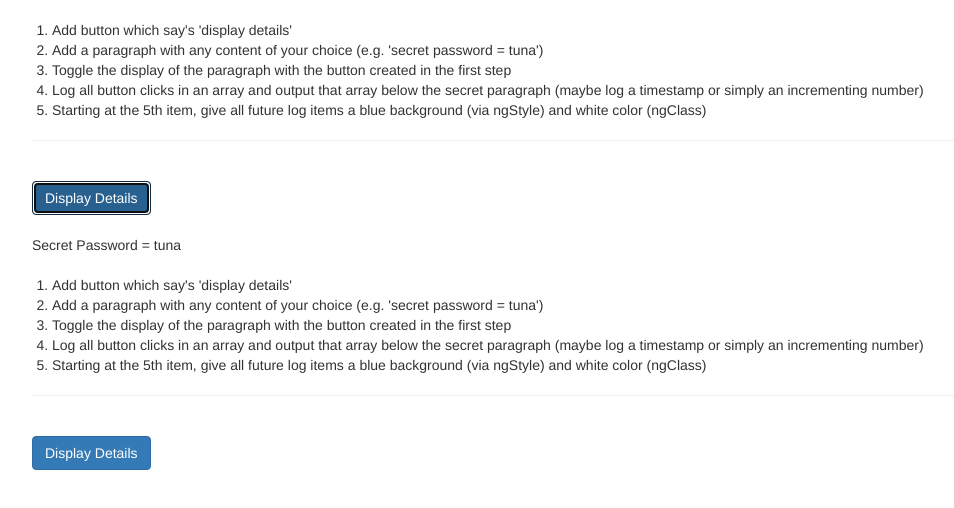
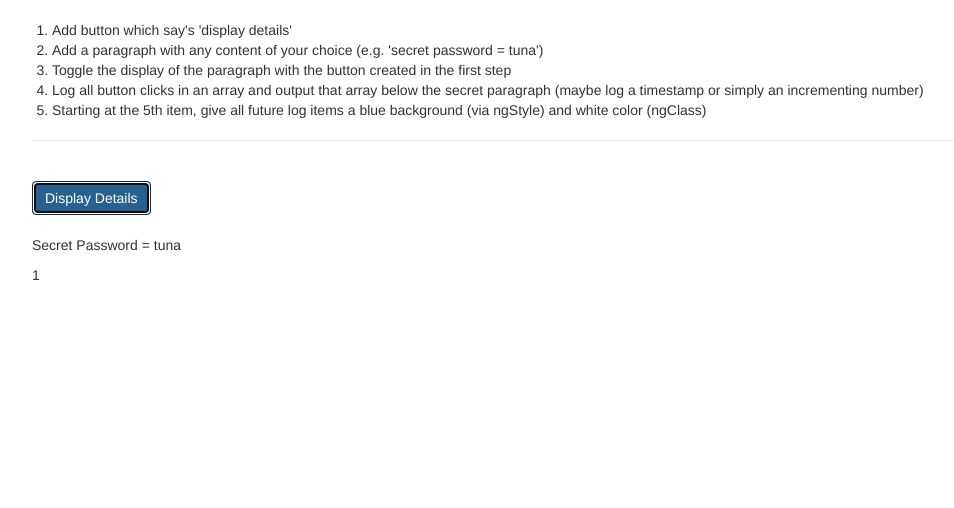
Before and after one commit to WebDevJasonCameron/LearningWebDev_ANGULAR, an Angular app in the folder my-first-app/: page / in a window 1280 px wide. Both pictures are taken after a click on the button "Display Details". Shown: the top 508 px of the page, without its empty margins (38-992 px from the left). Built offline with nearby package versions, Linux system fonts and the light colour scheme.

Commit message:
assignment 3 completed with instructor

```diff
--- a/my-first-app/src/app/assignments/assignments.component.css
+++ b/my-first-app/src/app/assignments/assignments.component.css
@@ -0,0 +1,3 @@
+.white-text {
+  color: yellow;
+}
--- a/my-first-app/src/app/assignments/assignments.component.html
+++ b/my-first-app/src/app/assignments/assignments.component.html
@@ -9,12 +9,24 @@
 </ol>
 <hr>
 
+<!-- <button
+  class="btn btn-primary"
+  style="margin: 20px 0;"
+  (click)="paragraphShow = !paragraphShow">
+    Display Details
+</button> -->
+
 <button
   class="btn btn-primary"
   style="margin: 20px 0;"
-  (click)="toggle()">
+  (click)="onToggleDetails()">
     Display Details
 </button>
 
 <p *ngIf="paragraphShow">{{paragraph}}</p>
-<app-assignments *ngFor="let countItem of countList"></app-assignments>
+<div
+  *ngFor="let item of log"
+  [ngStyle]="{backgroundColor: item >= 5 ? 'blue' : 'transparent'}"
+  [ngClass]="{'white-text': item >= 5}">
+    {{ item }}
+</div>
--- a/my-first-app/src/app/assignments/assignments.component.ts
+++ b/my-first-app/src/app/assignments/assignments.component.ts
@@ -14,8 +14,7 @@ export class AssignmentsComponent implements OnInit {
   // ATT
   paragraph = 'Secret Password = tuna';
   paragraphShow = false;
-  count = 0;
-  countList = [];
+  log = [];
 
   // CON
   constructor() { }
@@ -25,16 +24,21 @@ export class AssignmentsComponent implements OnInit {
   }
 
   // FUN
-  toggle(){
-    if(this.paragraphShow === true) {
-      this.paragraphShow = false;
-    }
-    else {
-      this.paragraphShow = true;
-    }
-    this.count ++;
-    this.countList.push(this.count);
-    console.log(this.countList.length);
+  // toggle(){
+  //   if(this.paragraphShow === true) {
+  //     this.paragraphShow = false;
+  //   }
+  //   else {
+  //     this.paragraphShow = true;
+  //   }
+  //   this.count ++;
+  //   this.countList.push(this.count);
+  //   console.log(this.countList.length);
+  // }
+
+  onToggleDetails(){
+    this.paragraphShow = !this.paragraphShow;
+    this.log.push(this.log.length + 1)
   }
 
 }
```
